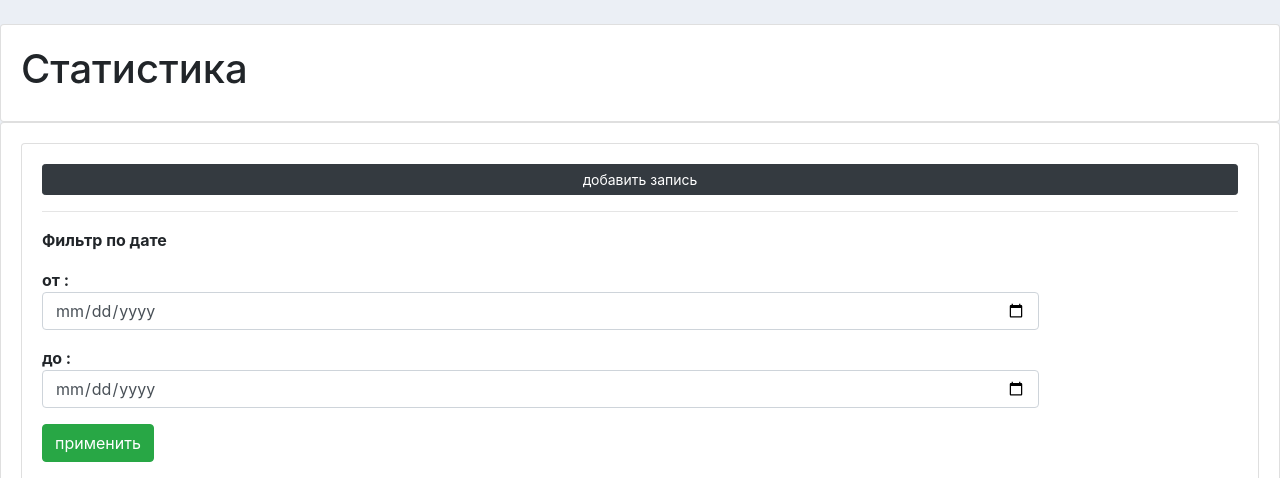
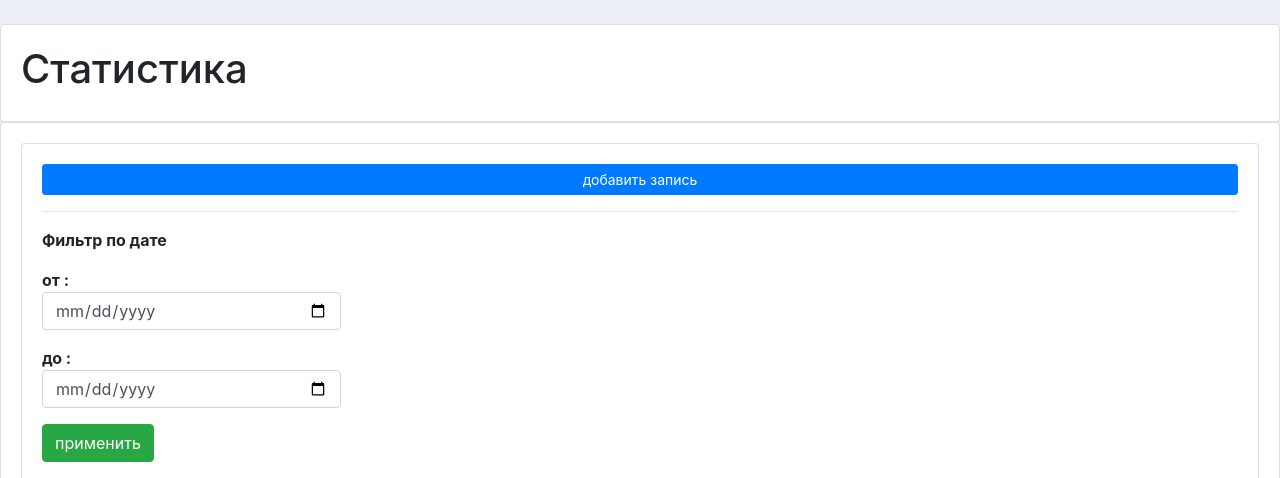
Before and after one commit to DireStraits01/CRM_Medical, a Django app: template templates/main/service.html in a window 1280 px wide. Shown: the part 56-534 px from the top of the page. Run offline with Django 3.2, Linux system fonts and the light colour scheme; the template is opened without the code that fills it, so the values that code supplies are empty; some libraries are stand-ins or nearby versions.

```diff
--- a/templates/main/appointment.html
+++ b/templates/main/appointment.html
@@ -3,11 +3,11 @@
 <br />
 
 <div class="col-md-10">
-   <strong></strong><h5>Расписание по приему пациентов:</h5></strong>
+   <strong></strong><h5>Расписание приема пациентов:</h5></strong>
     <hr />
     <div class="card card-body">
         <a
-            class="btn btn-dark btn-sm btn-block"
+            class="btn btn-primary btn-sm btn-block"
             href="{% url 'create_appointment' %}"
             >записать на прием</a
         >
--- a/templates/main/dashboard.html
+++ b/templates/main/dashboard.html
@@ -8,7 +8,7 @@
         <hr />
         <div class="card card-body">
             <a
-                class="btn btn-dark btn-sm btn-block"
+                class="btn btn-primary btn-sm btn-block"
                 href="{% url 'create_service_home' %}"
                 >добавить запись</a
             >
--- a/templates/main/patients.html
+++ b/templates/main/patients.html
@@ -7,7 +7,7 @@
     <hr />
     <div class="card card-body">
         <a
-            class="btn btn-dark btn-sm btn-block"
+            class="btn btn-primary btn-sm btn-block"
             href="{% url 'create_patient' %}"
             >добавить пациента</a
         >
--- a/templates/main/service.html
+++ b/templates/main/service.html
@@ -9,7 +9,7 @@
         <div class="card card-body">
             <div class="card card-body">
                 <a
-                    class="btn btn-dark btn-sm btn-block"
+                    class="btn btn-primary btn-sm btn-block"
                     href="{% url 'create_service' %}"
                     >добавить запись</a
                 >
@@ -23,7 +23,7 @@
                             <input
                                 type="date"
                                 name="fromdate"
-                                class="form-control col-md-10"
+                                class="form-control col-md-3"
                                 aria-label="Default"
                                 aria-describedby="inputGroup-sizing-large"
                             />
@@ -32,7 +32,7 @@
                             до :<input
                                 type="date"
                                 name="todate"
-                                class="form-control col-md-10"
+                                class="form-control col-md-3"
                                 aria-label="Default"
                                 aria-describedby="inputGroup-sizing-default"
                             />
@@ -44,6 +44,7 @@
                         </p>
                         <!-- <p><input type="submit" value="применить" /></p> -->
                     </strong>
+
                     <table class="table">
                         <tr>
                             <th>дата</th>
--- a/templates/main/staff.html
+++ b/templates/main/staff.html
@@ -7,7 +7,7 @@
     <hr />
     <div class="card card-body">
         <a
-            class="btn btn-dark btn-sm btn-block"
+            class="btn btn-primary btn-sm btn-block"
             href="{% url 'create_doctor' %}"
             >добавить сотрудника</a
         >
```
Also changed, not shown: main/views.py (+8 -4 lines).
